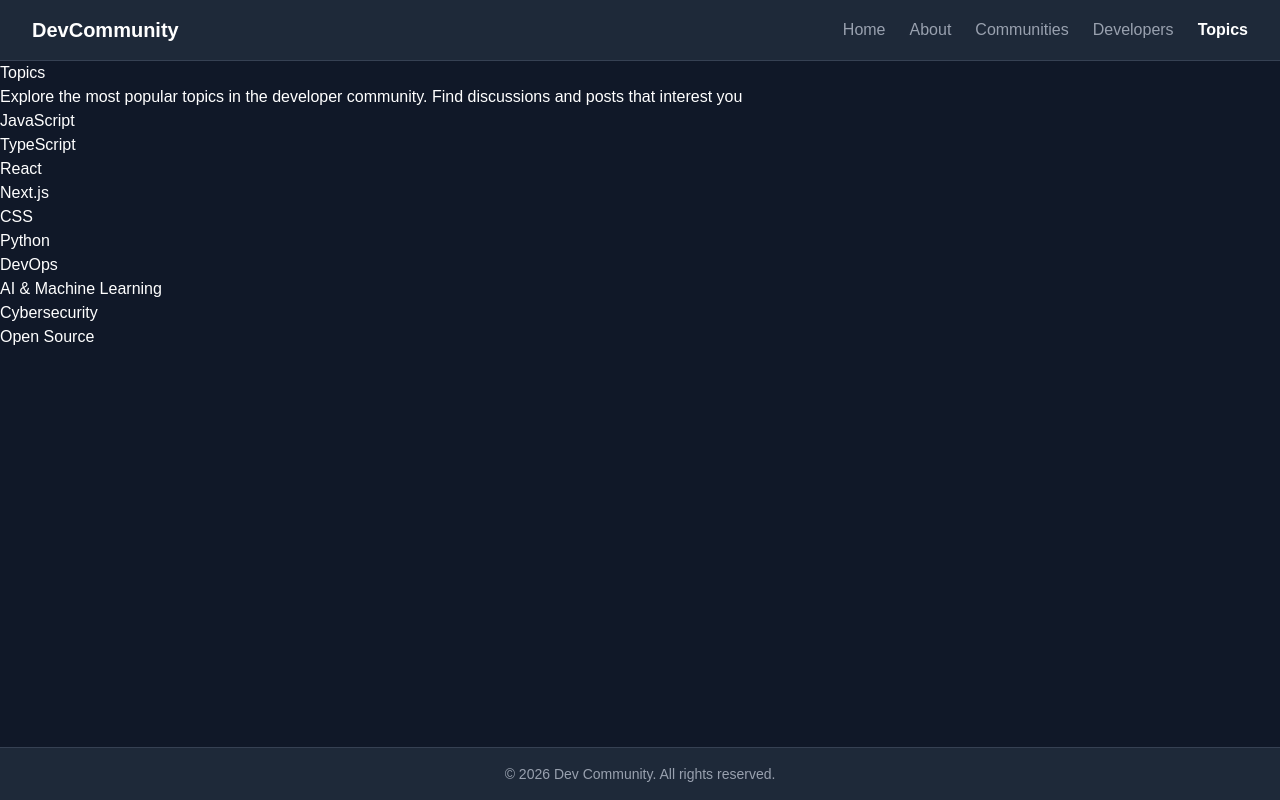
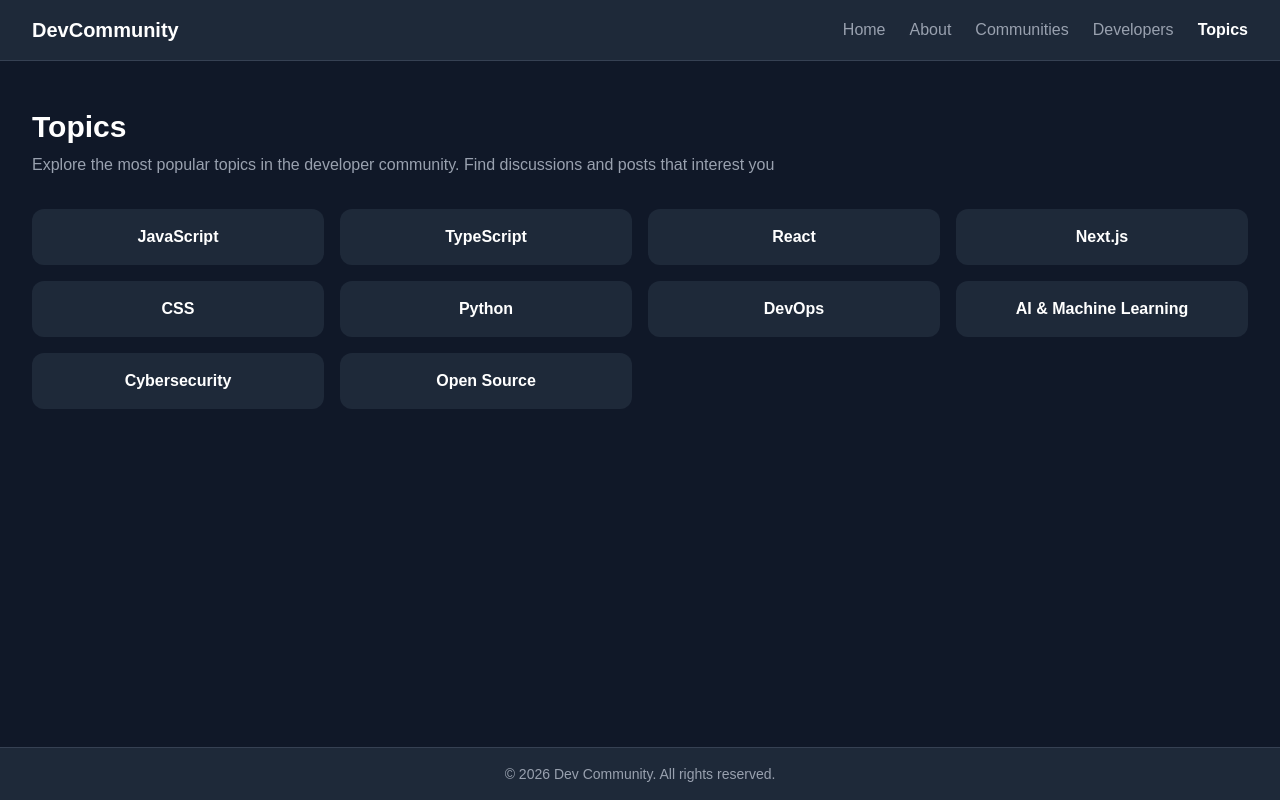
Before and after one commit to NJ015/dev-community-platform, a Next.js app: page /topics in a window 1280 px wide. Built offline with nearby package versions, Linux system fonts and the light colour scheme.

Commit message:
Enhance Topics page and Topics_Card styling for improved UI consistency

```diff
--- a/app/(public)/topics/page.tsx
+++ b/app/(public)/topics/page.tsx
@@ -4,19 +4,17 @@ import Topics_Card from '@/components/Topics_Card'
 
 const page = () => {
   return (
-    <>
-    <h1>Topics</h1>
-    <p>Explore the most popular topics in the developer community. Find discussions and posts that interest you</p>
-    <div>
-      <ul>
-        {topics.map((topic)=>(
-          <li key={topic}>
+    <div className="px-8 py-12">
+      <h1 className="text-3xl font-bold text-white mb-2">Topics</h1>
+      <p className="text-gray-400 mb-8">Explore the most popular topics in the developer community. Find discussions and posts that interest you</p>
+      <ul className="grid grid-cols-2 md:grid-cols-3 lg:grid-cols-4 gap-4">
+        {topics.map((topic) => (
+          <li key={topic} className="h-full">
             <Topics_Card topic={topic} />
           </li>
         ))}
       </ul>
     </div>
-    </>
   )
 }
 
--- a/components/Topics_Card.tsx
+++ b/components/Topics_Card.tsx
@@ -3,10 +3,8 @@ import React from 'react'
 
 const Topics_Card = ({ topic }: { topic: string }) => {
   return (
-    <Link href={`/topics/`}>
-      <div>
-        <h3>{topic}</h3>
-      </div>
+    <Link href={`/topics/`} className="block bg-gray-800 rounded-xl p-4 text-center hover:bg-gray-700 transition-colors duration-300">
+      <h3 className="text-white font-semibold">{topic}</h3>
     </Link>
   )
 }
```
